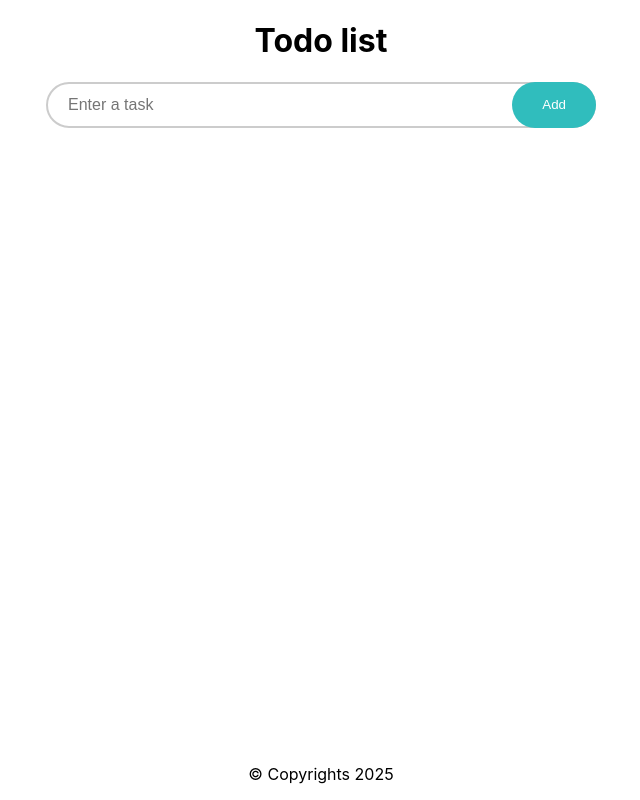
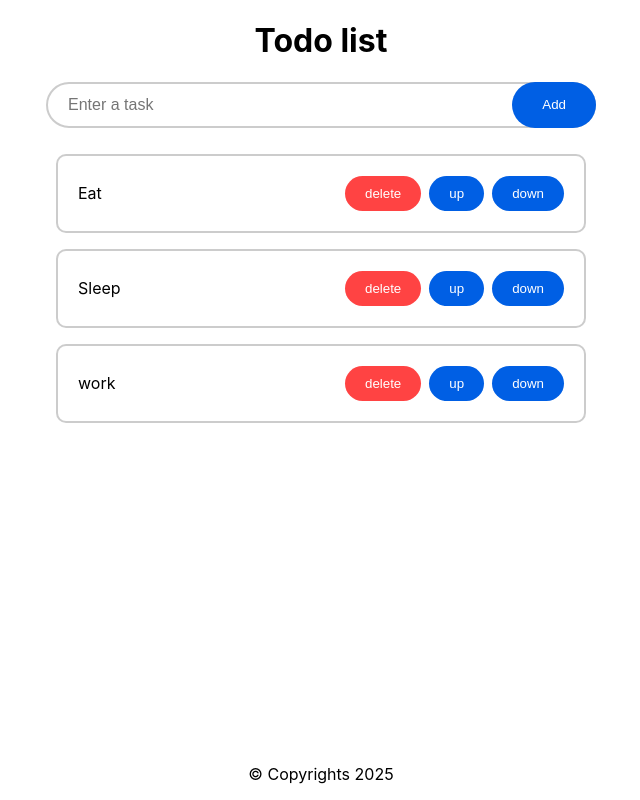
Before and after one commit to Sahibxaae/Todo-list-react, a React (Create React App) app: page / in a window 1280 px wide. Shown: the whole page, without its empty margins (319-959 px from the left). Built offline with nearby package versions, Linux system fonts and the light colour scheme.

Commit message:
logic changed and refined the whole code

```diff
--- a/src/Main.css
+++ b/src/Main.css
@@ -11,7 +11,7 @@ input{
     outline: none;
     border-radius: 1000px;
     font-size: 1rem;
-    caret-color: #30bdbd;
+    caret-color: #005fe4;
 }
 .add-btn{
     position: absolute;
@@ -19,9 +19,39 @@ input{
     right: 0;
     height:100%;
     padding:0 30px;
-    background-color: #30bdbd;
+    background-color: #005fe4;
     color: #fff;
     outline: none;
     border: none;
     border-radius:1000px;
 }
+ol{
+    display: flex;
+    flex-direction: column;
+    gap: 1rem;
+    padding: 10px;
+}
+ol li {
+    border: #80808067 2px solid;
+    display:flex;
+    align-items: center;
+    gap: 0.5rem;
+    padding: 20px;
+    border-radius: 10px;
+}
+.text {
+    flex: 1;
+}
+ol button{
+    padding: 10px 20px;
+    border:none;
+    outline: none;
+    border-radius: 20px;
+    color: #fff;
+}
+.delete-btn{
+    background-color: #ff0000bc;
+}
+.up-btn, .down-btn{
+    background-color: #005fe4;
+}
--- a/src/Main.js
+++ b/src/Main.js
@@ -2,50 +2,46 @@ import './Main.css'
 import React, {useState} from 'react'
 
 const Main = () => {
-    const [tasks,setTasks] = useState([]);
-    const [task,setTask] = useState("");
+    const [tasks,setTasks] = useState(["Eat","Sleep","work"]);
+    const [newTask,setNewTask] = useState("");
 
-    const addTask = (e) =>{
-        if(task.trim()){
-            setTasks([...tasks,{text:task,completed:false}]);
-            setTask('');
-        }
-        console.log(tasks);
+    const handleInputChange = (event)=>{ //textbox input handling
+      setNewTask(event.target.value);
     }
-    const toggleComplete = (index) =>{
-      const newTasks = tasks.map((t,i)=>
-        i===index?{...t ,completed:!t.completed}:t);
-      setTasks(newTasks);
+
+    const addTask = () =>{
+      setTasks(t=>[...t,newTask]);
+      setNewTask("");
     }
-    const deleteTask = (index)=>{
-      tasks.filter((_,i)=>{
-        setTasks(tasks.filter((_,i) => i !== index));
-      })
+
+    const deleteTask = (index) =>{
+      // tasks.filter((_,i)=>())
+    }
+
+    const moveTaskUp = (index) =>{
+
+    }
+
+    const moveTaskDown = (index) =>{
+
     }
   return (
     <main>
       <div className='input-area'>
-        <input type="text" value={task} onChange={(e)=> setTask(e.target.value)} placeholder="Enter a task"/>
-        <button  className="add-btn" onClick={(e)=>addTask(e)}>Add</button>
+        <input type="text" placeholder="Enter a task" value={newTask} onChange={(e)=>handleInputChange(e)}/>
+        {/* e means event. Here click event is going to happen so we send the parameter to the respective function and we receive through the parameter event and we target the click event value using event.target.value */}
+        <button className="add-btn" onClick={addTask}>Add</button>
       </div>
-        <ul>
-        {tasks.map((t, index) => (
-          <li
-            key={index}
-          >
-            <span
-              onClick={() => toggleComplete(index)}
-            >
-              {t.text}
-            </span>
-            <button
-              onClick={() => deleteTask(index)}
-            >
-              Delete
-            </button>
+      <ol>
+        {tasks.map((task,index)=>(
+          <li key={index}>
+            <span className='text'>{task}</span>
+            <button className='delete-btn'onClick={()=>deleteTask()}>delete</button>
+            <button className='up-btn'>up</button>
+            <button className='down-btn'>down</button>
           </li>
         ))}
-      </ul>
+      </ol>
     </main>
   )
 }
```
